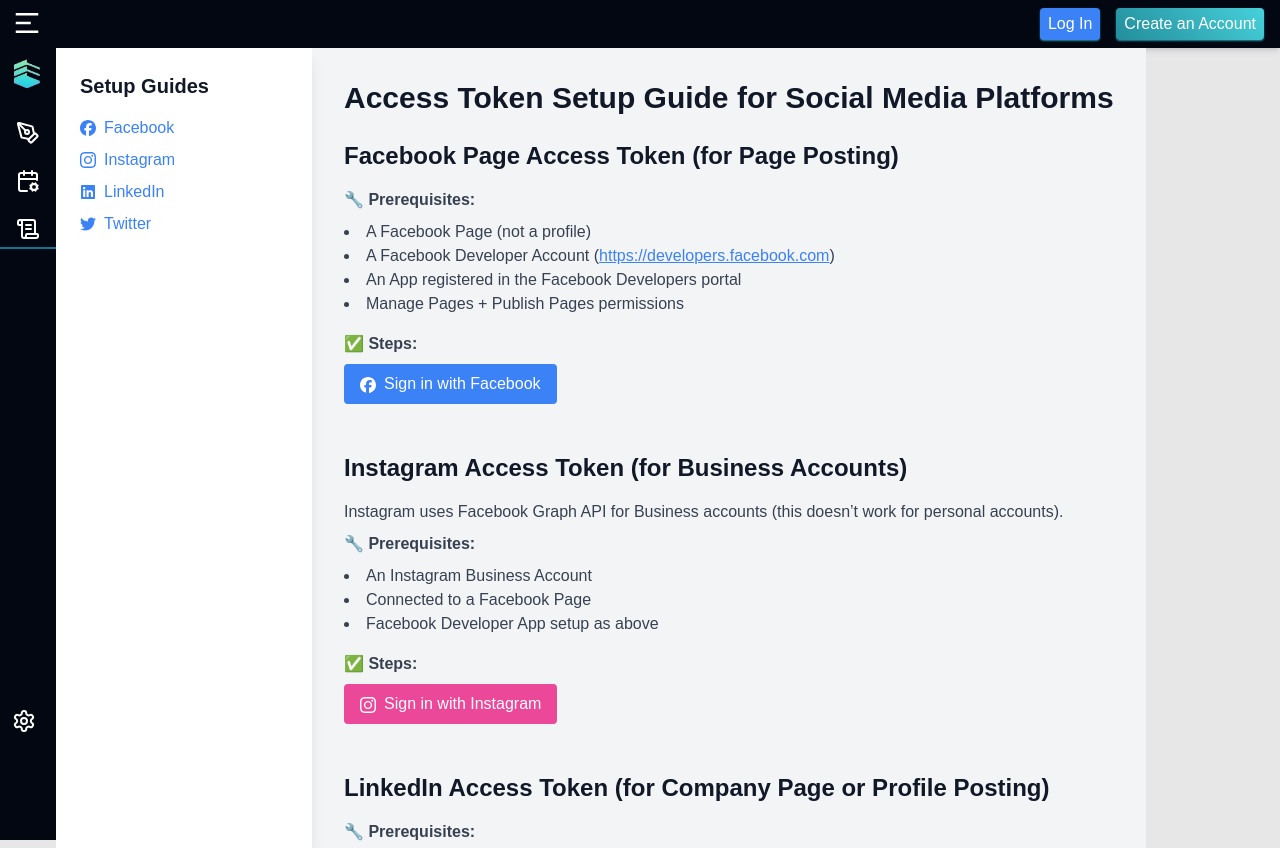
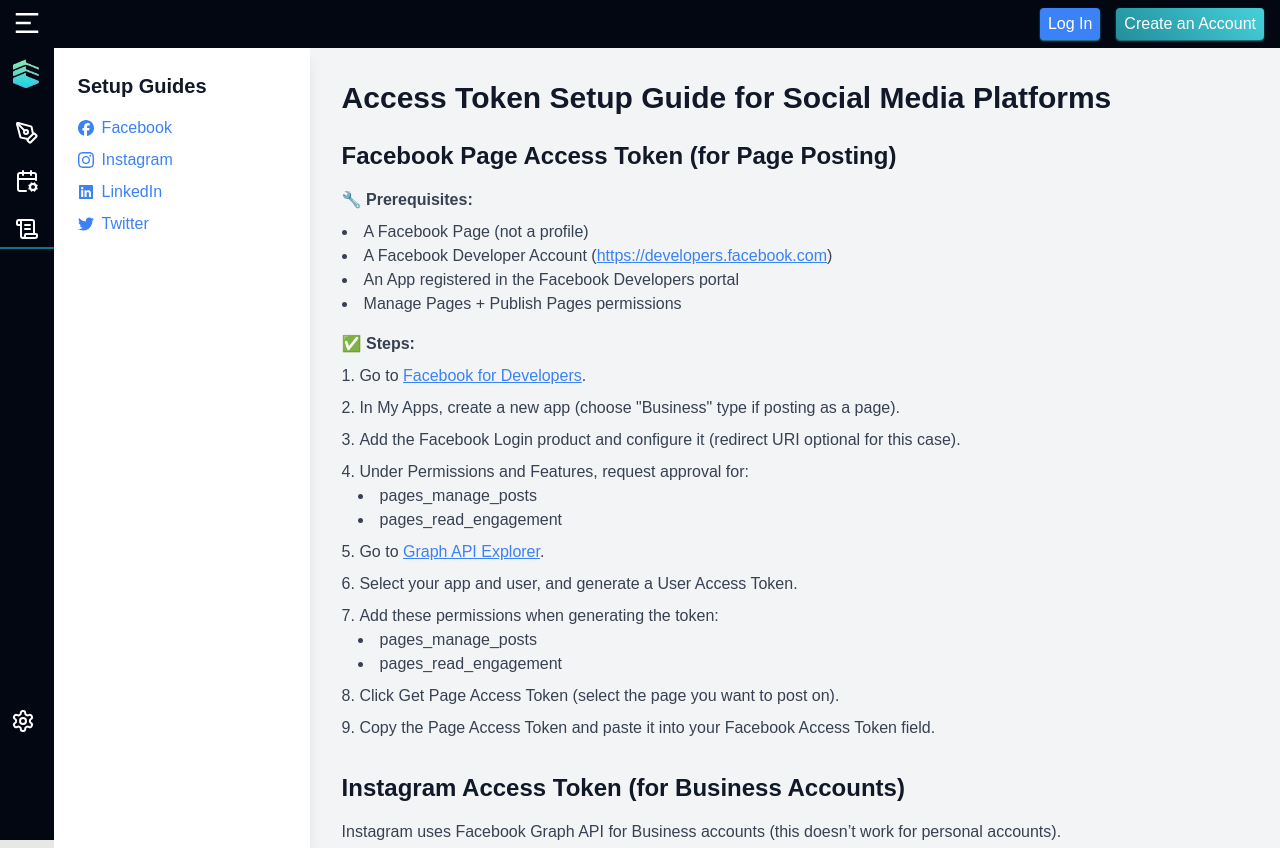
Before and after one commit to adamn1225/app.nextnoetics, a React (Create React App) app: page /docs in a window 1280 px wide. Built offline with nearby package versions, Linux system fonts and the light colour scheme; no server answers.

Commit message:
access token for now

```diff
--- a/src/components/IntegrationDocs.jsx
+++ b/src/components/IntegrationDocs.jsx
@@ -3,12 +3,6 @@
 import { SiFacebook, SiInstagram } from "react-icons/si";
 
 const IntegrationDocs = () => {
-  const handleSSO = (platform) => {
-    // Implement the SSO logic here
-    // This could involve redirecting to the OAuth endpoint for the platform
-    console.log(`SSO for ${platform}`);
-  };
-
   return (
     <div className="bg-gray-100 dark:bg-zinc-800 overflow-y-auto h-[100vh] flex">
       <nav className="w-64 bg-white h-[100vh] dark:bg-zinc-900 p-6 shadow-lg">
@@ -53,13 +47,27 @@
             <li>Manage Pages + Publish Pages permissions</li>
           </ul>
           <p className="mb-2 text-gray-700 dark:text-gray-300">✅ <strong>Steps:</strong></p>
-          <button
-            onClick={() => handleSSO('Facebook')}
-            className="bg-blue-500 text-white py-2 px-4 rounded mb-4"
-          >
-            <SiFacebook className="inline-block mr-2" />
-            Sign in with Facebook
-          </button>
+          <ol className="list-decimal list-inside mb-4 text-gray-700 dark:text-gray-300 space-y-2">
+            <li>Go to <a href="https://developers.facebook.com" target="_blank" rel="noopener noreferrer" className="text-blue-500 underline">Facebook for Developers</a>.</li>
+            <li>In My Apps, create a new app (choose "Business" type if posting as a page).</li>
+            <li>Add the Facebook Login product and configure it (redirect URI optional for this case).</li>
+            <li>Under Permissions and Features, request approval for:
+              <ul className="list-disc list-inside ml-4">
+                <li>pages_manage_posts</li>
+                <li>pages_read_engagement</li>
+              </ul>
+            </li>
+            <li>Go to <a href="https://developers.facebook.com/tools/explorer" target="_blank" rel="noopener noreferrer" className="text-blue-500 underline">Graph API Explorer</a>.</li>
+            <li>Select your app and user, and generate a User Access Token.</li>
+            <li>Add these permissions when generating the token:
+              <ul className="list-disc list-inside ml-4">
+                <li>pages_manage_posts</li>
+                <li>pages_read_engagement</li>
+              </ul>
+            </li>
+            <li>Click Get Page Access Token (select the page you want to post on).</li>
+            <li>Copy the Page Access Token and paste it into your Facebook Access Token field.</li>
+          </ol>
         </section>
 
         <section id="instagram" className="mb-8">
@@ -72,13 +80,17 @@
             <li>Facebook Developer App setup as above</li>
           </ul>
           <p className="mb-2 text-gray-700 dark:text-gray-300">✅ <strong>Steps:</strong></p>
-          <button
-            onClick={() => handleSSO('Instagram')}
-            className="bg-pink-500 text-white py-2 px-4 rounded mb-4"
-          >
-            <SiInstagram className="inline-block mr-2" />
-            Sign in with Instagram
-          </button>
+          <ol className="list-decimal list-inside mb-4 text-gray-700 dark:text-gray-300 space-y-2">
+            <li>Follow the Facebook Access Token steps above.</li>
+            <li>Ensure the <code className="bg-gray-200 px-1 rounded">instagram_basic</code> and <code className="bg-gray-200 px-1 rounded">instagram_content_publish</code> permissions are added.</li>
+            <li>In the Graph API Explorer, retrieve an Instagram Business Account ID:
+              <ul className="list-disc list-inside ml-4">
+                <li>Query: <code className="bg-gray-200 px-1 rounded">/me/accounts?fields=instagram_business_account</code></li>
+              </ul>
+            </li>
+            <li>Use the Page Access Token to post on Instagram via your app.</li>
+            <li>Paste the Page Access Token into the Instagram Access Token field.</li>
+          </ol>
         </section>
 
         <section id="linkedin" className="mb-8">
@@ -89,13 +101,31 @@
             <li>An App created in LinkedIn Developer Portal</li>
           </ul>
           <p className="mb-2 text-gray-700 dark:text-gray-300">✅ <strong>Steps:</strong></p>
-          <button
-            onClick={() => handleSSO('LinkedIn')}
-            className="bg-blue-700 text-white py-2 px-4 rounded mb-4"
-          >
-            <FaLinkedin className="inline-block mr-2" />
-            Sign in with LinkedIn
-          </button>
+          <ol className="list-decimal list-inside mb-4 text-gray-700 dark:text-gray-300 space-y-2">
+            <li>Go to <a href="https://www.linkedin.com/developers/" target="_blank" rel="noopener noreferrer" className="text-blue-500 underline">LinkedIn Developers</a>.</li>
+            <li>Create a new App (fill in company and details).</li>
+            <li>In Products, add Sign In with LinkedIn and Share on LinkedIn.</li>
+            <li>In Auth, get your:
+              <ul className="list-disc list-inside ml-4">
+                <li>Client ID</li>
+                <li>Client Secret</li>
+              </ul>
+            </li>
+            <li>Use Postman or a tool like curl to generate an Access Token:
+              <ul className="list-disc list-inside ml-4">
+                <li>Send a POST request to <code className="bg-gray-200 px-1 rounded">https://www.linkedin.com/oauth/v2/accessToken</code></li>
+                <li>Params:
+                  <ul className="list-disc list-inside ml-4">
+                    <li><code className="bg-gray-200 px-1 rounded">grant_type: client_credentials</code></li>
+                    <li><code className="bg-gray-200 px-1 rounded">client_id: your_client_id</code></li>
+                    <li><code className="bg-gray-200 px-1 rounded">client_secret: your_client_secret</code></li>
+                  </ul>
+                </li>
+              </ul>
+            </li>
+            <li>Response will return an <code className="bg-gray-200 px-1 rounded">access_token</code>. Copy this into your LinkedIn Access Token field.</li>
+            <li>Note: Client Credentials grant gives you application-level access. If you want to post as a user, you'd use the Authorization Code flow.</li>
+          </ol>
         </section>
 
         <section id="twitter" className="mb-8">
@@ -106,13 +136,25 @@
             <li>A Project & App created</li>
           </ul>
           <p className="mb-2 text-gray-700 dark:text-gray-300">✅ <strong>Steps:</strong></p>
-          <button
-            onClick={() => handleSSO('Twitter')}
-            className="bg-blue-400 text-white py-2 px-4 rounded mb-4"
-          >
-            <FaTwitter className="inline-block mr-2" />
-            Sign in with Twitter
-          </button>
+          <ol className="list-decimal list-inside mb-4 text-gray-700 dark:text-gray-300 space-y-2">
+            <li>Go to <a href="https://developer.twitter.com" target="_blank" rel="noopener noreferrer" className="text-blue-500 underline">Twitter Developer Portal</a>.</li>
+            <li>Create a Project and then an App.</li>
+            <li>In Keys & Tokens, generate:
+              <ul className="list-disc list-inside ml-4">
+                <li>API Key</li>
+                <li>API Key Secret</li>
+                <li>Bearer Token</li>
+              </ul>
+            </li>
+            <li>Under User authentication settings, enable OAuth 1.0a.</li>
+            <li>Generate:
+              <ul className="list-disc list-inside ml-4">
+                <li>Access Token</li>
+                <li>Access Token Secret</li>
+              </ul>
+            </li>
+            <li>Copy the Access Token and paste it into your Twitter Access Token field.</li>
+          </ol>
         </section>
       </div>
     </div>
```
